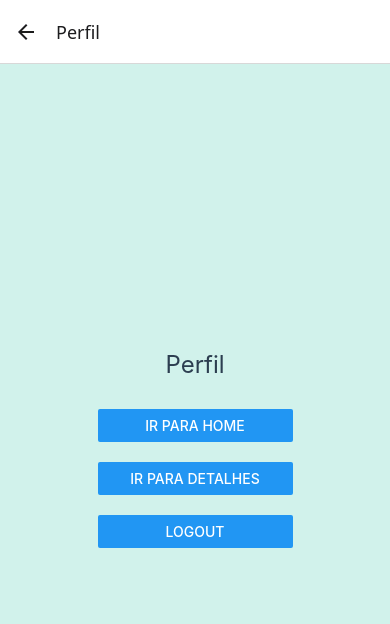
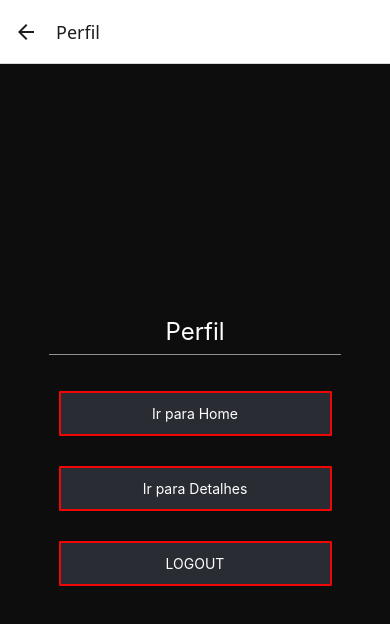
Before and after one commit to Pyetro7007/PAM_NavAsync, a React Native app: screen /Perfil in a window 390 px wide. Shown: the top 624 px of the page. Built offline with nearby package versions, Linux system fonts and the light colour scheme.

Commit message:
Código Finalizado, estilizado e comentado

```diff
--- a/App.js
+++ b/App.js
@@ -19,4 +19,4 @@ export default function App() {
             </Stack.Navigator>
         </NavigationContainer>
     );
-}
+};
--- /dev/null
+++ b/src/components/Botao.js
@@ -0,0 +1,26 @@
+// importações - TouchableOpacity serve para criar botões personalizados
+import { TouchableOpacity, StyleSheet } from "react-native";
+
+// children - conteúdo do botão
+// aoPressionar - mesma coisa que o onPress, função que é executada quando o botão é apertado
+export default function Botao({children, aoPressionar}){
+    return(
+        <TouchableOpacity style={styles.botao}onPress={aoPressionar} >
+            {children}
+        </TouchableOpacity>
+    )
+}
+
+// estilizações do botão, usado em todos as outras telas
+const styles = StyleSheet.create({
+    botao:{
+        justifyContent:'center',
+        backgroundColor: '#292C33',
+        alignItems: 'center',
+        borderRadius: 5,
+        height: 45,
+        borderWidth: 2.5,
+        borderColor: '#F20505',
+        borderRadius: 1,
+    },
+});
--- a/src/screens/DetailsScreen.js
+++ b/src/screens/DetailsScreen.js
@@ -1,52 +1,63 @@
+// importações
 import React from 'react';
 import { View, Text, Button, StyleSheet, Dimensions } from 'react-native';
+import Botao from '../components/Botao'; // botão
 
 const windowWidth = Dimensions.get('window').width;
 
 export default function DetailScreen({ navigation }) {
     return (
+// conteiner principal, contém o titulo, a linha e os botões de navegação
         <View style={styles.container}>
             <Text style={styles.title}>Detalhes</Text>
-            <Text style={styles.text}>Aplicativo de Navegação e Async</Text>
+                <View style={styles.linha}></View>
+                <Text style={styles.text}>Aplicativo de Navegação e Async</Text>
             <View style={styles.buttonContainer}>
-                <Button
-                    title="Ir para Home"
-                    onPress={() => navigation.navigate('Home')}
-                />
+                <Botao
+                    aoPressionar={() => navigation.navigate('Home')} >
+                    <Text style={{color:'#FFFFFF'}}>Ir para Home</Text>
+                </Botao>
             </View>
             <View style={styles.buttonContainer}>
-                <Button
-                    title="Ir para Perfil"
-                    onPress={() => navigation.navigate('Perfil')}
-                />
+                <Botao
+                    aoPressionar={() => navigation.navigate('Perfil')} >
+                    <Text style={{color:'#FFFFFF'}}>Ir para Perfil</Text>
+                </Botao>
             </View>
         </View>
     );
 }
 
+// estilizações
 const styles = StyleSheet.create({
     container: {
         flex: 1,
         justifyContent: 'center',
         alignItems: 'center',
-        backgroundColor: '#FAFAFA', // Cor de fundo da tela
+        backgroundColor: '#0D0D0D', // Cor de fundo da tela
     },
     title: {
-        fontSize: 25,
-        marginBottom: 15,
-        color: '#2C3E50',
+        fontSize: 24,
+        color: '#FFFFFF',
+        marginTop: 20,
     },
     buttonContainer: {
-        backgroundColor: '#ffebcd', // Cor de fundo do container do botão
-        margin: 10,
-        width: windowWidth * 0.5, // 50% da largura da tela
-        borderRadius: 5,
+        width: windowWidth * 0.7, // 50% da largura da tela
+        marginTop: 25,
+        height: 50,
     },
     text: {
         width: windowWidth * 0.80, // 80% da largura da tela
-        textAlign: 'center',
-        fontSize: 18,
-        margin: 15,
-        marginBottom: 30,
+        textAlign: 'center', // alinha no centro
+        fontSize: 18, // tamanho da fonte
+        marginTop: 50,
+        color: '#FFFFFF'
+    },
+    linha: {
+        height: 1, // espessura
+        backgroundColor: '#919191',
+        width: windowWidth * 0.75,
+        position: 'absolute', // posiciona no topo
+        marginBottom: 150,
     },
 });
--- a/src/screens/HomeScreen.js
+++ b/src/screens/HomeScreen.js
@@ -1,44 +1,55 @@
+// importações
 import React from 'react';
 import { View, Text, Button, StyleSheet, Dimensions } from 'react-native';
+import Botao from '../components/Botao'; // botão
 
 const windowWidth = Dimensions.get('window').width;
 
 export default function HomeScreen({ navigation }) {
     return (
+// conteiner principal, contém o titulo, a linha e os botões de navegação
         <View style={styles.container}>
             <Text style={styles.title}>Home</Text>
+                <View style={styles.linha}></View>
             <View style={styles.buttonContainer}>
-                <Button
-                    title="Ir para Detalhes"
-                    onPress={() => navigation.navigate('Detalhes')}
-                />
+                <Botao
+                    aoPressionar={() => navigation.navigate('Detalhes')} >
+                    <Text style={{color:'#FFFFFF'}}>Ir para Detalhes</Text>
+                </Botao>
             </View>
             <View style={styles.buttonContainer}>
-                <Button
-                    title="Ir para Perfil"
-                    onPress={() => navigation.navigate('Perfil')}
-                />
+                <Botao
+                    aoPressionar={() => navigation.navigate('Perfil')} >
+                    <Text style={{color:'#FFFFFF'}}>Ir para Perfil</Text>
+                </Botao>
             </View>
         </View>
     );
 }
 
+// estilizações
 const styles = StyleSheet.create({
     container: {
         flex: 1,
         justifyContent: 'center',
         alignItems: 'center',
-        backgroundColor: '#E3F2FD', // Cor de fundo da tela
+        backgroundColor: '#0D0D0D', // Cor de fundo da tela
     },
     title: {
         fontSize: 24,
+        color: '#FFFFFF',
         marginBottom: 20,
-        color: '#2C3E50',
     },
     buttonContainer: {
-        backgroundColor: '#add8e6', // Cor de fundo do container do botão
-        margin: 10,
-        width: windowWidth * 0.5, // 50% da largura da tela
-        borderRadius: 5,
+        width: windowWidth * 0.7, // 50% da largura da tela
+        marginTop: 25,
+        height: 50,
+    },
+    linha: {
+        height: 1, // espessura
+        backgroundColor: '#919191',
+        width: windowWidth * 0.75,
+        position: 'absolute', // posiciona no topo
+        marginBottom: 100,
     },
 });
--- a/src/screens/LoginScreen.js
+++ b/src/screens/LoginScreen.js
@@ -1,49 +1,55 @@
+// importações
 import React, { useState, useEffect } from 'react';
 import { View, Text, Button, StyleSheet, Dimensions, Alert, TextInput } from 'react-native';
 import AsyncStorage from '@react-native-async-storage/async-storage';
+import Botao from '../components/Botao'; // componente do botão
 
 const windowWidth = Dimensions.get('window').width;
 
+// definições para armazenamento
 export default function LoginScreen({ navigation }) {
     const [email, setEmail] = useState('');
     const [senha, setSenha] = useState('');
     const [loginState, setState] = useState(false);
 
+// useEffect serve para verificar se o usuário já está logado ou não
     useEffect(() => {
         const getUsuario = async () => {
-            if(JSON.parse(await AsyncStorage.getItem("Estado"))) {
-                navigation.navigate("Home");
+            if(JSON.parse(await AsyncStorage.getItem("Estado"))) { // verifica se está logado
+                navigation.navigate("Home"); // se já estiver, redireciona automaticamente para a tela de home
             }
         }
         getUsuario();
     }, []);
 
+// função com os dados salvos
     const getDados = async () => {
         try {
             const usuario = {
-                    Email: "usuario123@gmail.com",
-                    Senha: "123"
+                    Email: "usuario123@gmail.com", // email fixo - futuramente talvez realizar cadastro
+                    Senha: "123" // senha fixa
                 };
-                await AsyncStorage.setItem("Dados", JSON.stringify(usuario));
+                await AsyncStorage.setItem("Dados", JSON.stringify(usuario)); // armazena os dados
         } catch (error) {
-            console.warn(error);
+            console.warn(error); // .warn para exibir mensagem de erro no console do navegador
         }
     };
 
+// função para validar login com os dados salvos
     const setDados = async () => {
             try {
-                const dadosSalvos = await AsyncStorage.getItem("Dados");
+                const dadosSalvos = await AsyncStorage.getItem("Dados"); // dados salvos
                 if (dadosSalvos) {
-                    const usuario = JSON.parse(dadosSalvos);
-                    if (email == usuario.Email && senha == usuario.Senha) {
-                        Alert.alert("Logou com sucesso");
-                        await AsyncStorage.setItem("Estado", JSON.stringify(true));
-                        navigation.navigate('Home');
+                    const usuario = JSON.parse(dadosSalvos); // converte JSON para objeto
+                    if (email == usuario.Email && senha == usuario.Senha) { // valida
+                        Alert.alert("Logou com sucesso"); // exibe uma mensagem de sucesso
+                        await AsyncStorage.setItem("Estado", JSON.stringify(true)); // salva o estado de login
+                        navigation.navigate('Home'); // redireciona para a home
                     } else {
-                        Alert.alert("Email ou senha incorretos");
+                        Alert.alert("Email ou senha incorretos"); // mensagem de erro se digitar errado
                     }
                 } else {
-                    Alert.alert("Erro ao recuperar dados salvos")
+                    Alert.alert("Erro ao recuperar dados salvos") // mensagem de erro se não houver dados cadastrados
                 }
             } catch (error) {
                 console.warn(error);
@@ -51,12 +57,13 @@ export default function LoginScreen({ navigation }) {
         };
 
     return (
+// conteiner principal da tela, tem o menu, o titulo, a linha cinza embaixo do titulo, container do email, conatiner da senha e o botão
         <View style={styles.container}>
             <View style={styles.menu}>
             <Text style={styles.title}>Login</Text>
                 <View style={styles.linha}></View>
 
-                <View style={styles.inputContainer}>
+                <View style={[styles.inputContainer, {marginTop: 50}]}>
                     <TextInput style={styles.placeHolder}
                         placeholder='Digite o email'
                         placeholderTextColor={'#FFFFFF'}
@@ -75,15 +82,16 @@ export default function LoginScreen({ navigation }) {
                 </View>
 
                 <View style={styles.buttonContainer}>
-                    <Button
-                        title="Logar"
-                        onPress={setDados}
-                    />
+                    <Botao aoPressionar={setDados}>
+                        <Text style={{color:'#FFFFFF'}}>Logar</Text>
+                    </Botao>
                 </View>
             </View>
         </View>
     );
 };
+
+// css da tela
 
 const styles = StyleSheet.create({
     container: {
@@ -95,41 +103,41 @@ const styles = StyleSheet.create({
     title: {
         fontSize: 24,
         color: '#FFFFFF',
-        marginLeft: 20,
         marginTop: 20,
     },
     buttonContainer: {
-        backgroundColor: '#add8e6', // Cor de fundo do container do botão
-        width: windowWidth * 0.7, // 50% da largura da tela
-        borderRadius: 5,
-        margin: 25,
-    },
-    input: {
-        backgroundColor: '#add8e6', // Cor de fundo do container do botão
-        flex: 1,
-        borderRadius: 5,
+        width: windowWidth * 0.7, // 70% da largura da tela
+        marginTop: 25,
+        height: 50,
     },
     inputContainer: {
-        margin: 10,
+        marginTop: 10,
         width: windowWidth * 0.75, // 75% da largura da tela
         borderWidth: 2.5,
         backgroundColor: '#292C33',
         borderColor: '#F20505',
         borderRadius: 1,
     },
-    placeHolder: {
+    placeHolder: { // o textinho dentro do TextInput, pra não ficar colado nas bordas laterais
         marginLeft: 15,
         marginRight: 15,
+        color: '#FFFFFF'
     },
     menu: {
         flex: 1,
         backgroundColor: '#0D0D0D', // Cor de fundo da tela
-        margin: 225,
+        paddingVertical: 10, // espaçamento interno, apenas na vertical
+        width: windowWidth * 0.80,
+        maxHeight: 300, // limita o tamanho máximo
+        alignItems: 'center',
     },
     linha: {
-        flex: 1,
+        height: 1, // espessura
         backgroundColor: '#919191',
         width: windowWidth * 0.75,
-        margin: 31,
+        alignSelf: 'center', // centraliza a linha
+        position: 'absolute', // posiciona no topo
+        marginTop: 70, // depois a margin para descer a linha (gambiarra)
+        marginBottom: 80,
     },
 });
--- a/src/screens/ProfileScreen.js
+++ b/src/screens/ProfileScreen.js
@@ -1,57 +1,69 @@
+// importações
 import AsyncStorage from '@react-native-async-storage/async-storage';
 import React from 'react';
 import { View, Text, Button, StyleSheet, Dimensions } from 'react-native';
+import Botao from '../components/Botao'; // botão
 
 const windowWidth = Dimensions.get('window').width;
 
 export default function ProfileScreen({ navigation }) {
 
+// função async para logout
     const logout = async () => {
-        await AsyncStorage.setItem("Estado", JSON.stringify(false));
-        navigation.replace("Login");
+        await AsyncStorage.setItem("Estado", JSON.stringify(false)); // define o estado como desconectado (false)
+        navigation.replace("Login"); // redireciona para a tela de login
     };
 
     return (
+// conteiner principal, contém o titulo, a linha, os botões de navegação e o botão de logout
         <View style={styles.container}>
             <Text style={styles.title}>Perfil</Text>
+                <View style={styles.linha}></View>
             <View style={styles.buttonContainer}>
-                <Button
-                    title="Ir para Home"
-                    onPress={() => navigation.navigate('Home')}
-                />
+                <Botao
+                    aoPressionar={() => navigation.navigate('Home')} >
+                    <Text style={{color:'#FFFFFF'}}>Ir para Home</Text>
+                </Botao>
             </View>
             <View style={styles.buttonContainer}>
-                <Button
-                    title="Ir para Detalhes"
-                    onPress={() => navigation.navigate('Detalhes')}
-                />
+                <Botao
+                    aoPressionar={() => navigation.navigate('Detalhes')} >
+                    <Text style={{color:'#FFFFFF'}}>Ir para Detalhes</Text>
+                </Botao>
             </View>
             <View style={styles.buttonContainer}>
-                <Button
-                    title="Logout"
-                    onPress={() => logout()}
-                />
+                <Botao
+                    aoPressionar={() => logout()} >
+                    <Text style={{color:'#FFFFFF'}}>LOGOUT</Text>
+                </Botao>
             </View>
         </View>
     );
 }
 
+// estilizações
 const styles = StyleSheet.create({
     container: {
         flex: 1,
         justifyContent: 'center',
         alignItems: 'center',
-        backgroundColor: '#D1F2EB', // Cor de fundo da tela
+        backgroundColor: '#0D0D0D', // Cor de fundo da tela
     },
     title: {
         fontSize: 24,
+        color: '#FFFFFF',
         marginBottom: 20,
-        color: '#2C3E50',
     },
     buttonContainer: {
-        backgroundColor: '#dda0dd', // Cor de fundo do container do botão
-        margin: 10,
-        width: windowWidth * 0.5, // 50% da largura da tela
-        borderRadius: 5,
+        width: windowWidth * 0.7, // 50% da largura da tela
+        marginTop: 25,
+        height: 50,
+    },
+    linha: {
+        height: 1, // espessura
+        backgroundColor: '#919191', // centraliza a linha
+        width: windowWidth * 0.75,
+        position: 'absolute', // posiciona no topo
+        marginBottom: 200,
     },
 });
```
